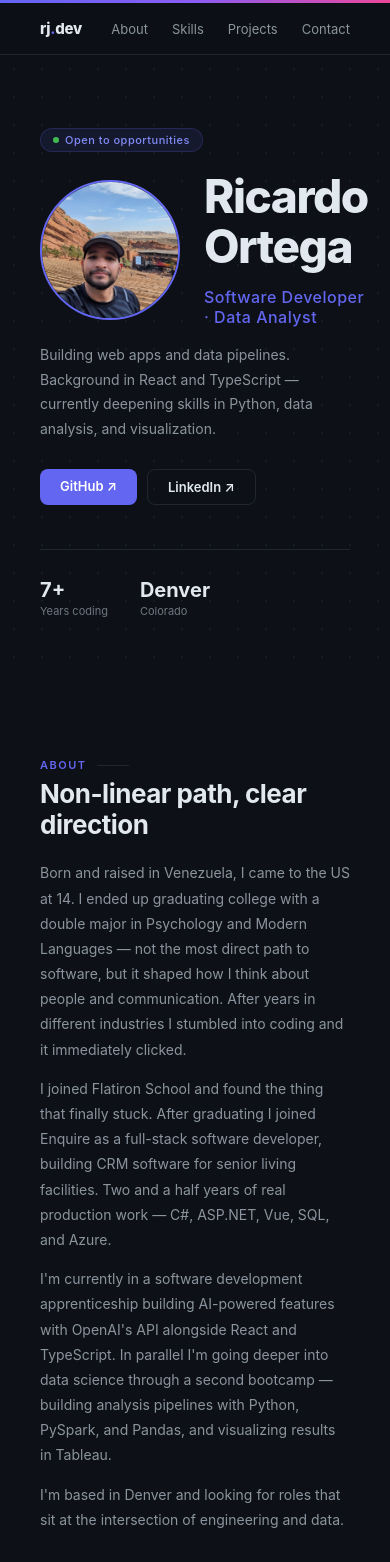
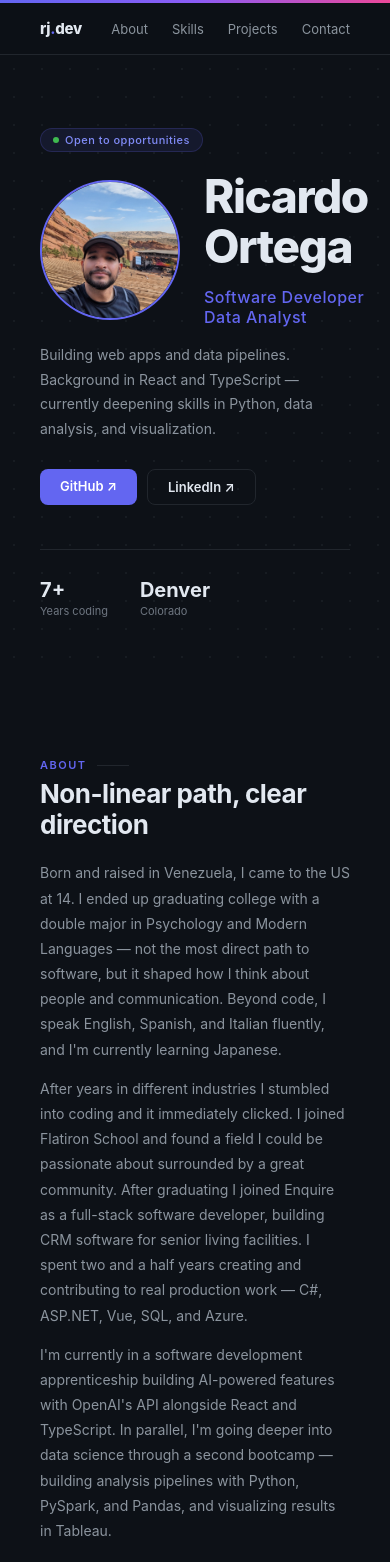
Before and after one commit to rjortega-dev/rj-portfolio, a React (Vite) app: page / in a window 390 px wide. Shown: the top 1562 px of the page. Built offline with nearby package versions, Linux system fonts and the light colour scheme.

Commit message:
fix: update about content, project missing period and mobile role separator

```diff
--- a/src/components/About.tsx
+++ b/src/components/About.tsx
@@ -1,7 +1,7 @@
 const PARAGRAPHS = [
-  "Born and raised in Venezuela, I came to the US at 14. I ended up graduating college with a double major in Psychology and Modern Languages — not the most direct path to software, but it shaped how I think about people and communication. After years in different industries I stumbled into coding and it immediately clicked.",
-  "I joined Flatiron School and found the thing that finally stuck. After graduating I joined Enquire as a full-stack software developer, building CRM software for senior living facilities. Two and a half years of real production work — C#, ASP.NET, Vue, SQL, and Azure.",
-  "I'm currently in a software development apprenticeship building AI-powered features with OpenAI's API alongside React and TypeScript. In parallel I'm going deeper into data science through a second bootcamp — building analysis pipelines with Python, PySpark, and Pandas, and visualizing results in Tableau.",
+  "Born and raised in Venezuela, I came to the US at 14. I ended up graduating college with a double major in Psychology and Modern Languages — not the most direct path to software, but it shaped how I think about people and communication. Beyond code, I speak English, Spanish, and Italian fluently, and I'm currently learning Japanese.",
+  "After years in different industries I stumbled into coding and it immediately clicked. I joined Flatiron School and found a field I could be passionate about surrounded by a great community. After graduating I joined Enquire as a full-stack software developer, building CRM software for senior living facilities. I spent two and a half years creating and contributing to real production work — C#, ASP.NET, Vue, SQL, and Azure.",
+  "I'm currently in a software development apprenticeship building AI-powered features with OpenAI's API alongside React and TypeScript. In parallel, I'm going deeper into data science through a second bootcamp — building analysis pipelines with Python, PySpark, and Pandas, and visualizing results in Tableau.",
   "I'm based in Denver and looking for roles that sit at the intersection of engineering and data.",
 ];
 
--- a/src/components/Hero.tsx
+++ b/src/components/Hero.tsx
@@ -2,6 +2,7 @@ import profilePhoto from "../assets/profile.jpg";
 
 export default function Hero() {
   const yearsExperience = new Date().getFullYear() - 2019;
+  const isMobile = window.innerWidth < 480;
 
   return (
     <section
@@ -102,7 +103,7 @@ export default function Hero() {
                 letterSpacing: "0.5px",
               }}
             >
-              Software Developer · Data Analyst
+              Software Developer {isMobile ? <br /> : "·"} Data Analyst
             </p>
           </div>
         </div>
--- a/src/components/Projects.tsx
+++ b/src/components/Projects.tsx
@@ -34,7 +34,7 @@ const PROJECTS: Project[] = [
     title: "Vue Enquire App",
     year: "2019",
     tags: ["Vue", "JavaScript"],
-    desc: "CRM mobile demo app built with Vue",
+    desc: "CRM mobile demo app built with Vue.",
     github: "https://github.com/rj-ortega/vue-enquire-app",
   },
   {
```
